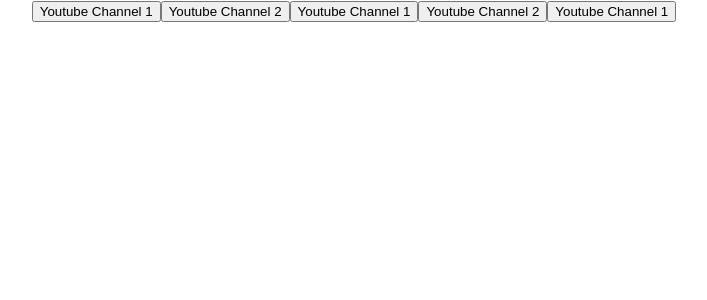
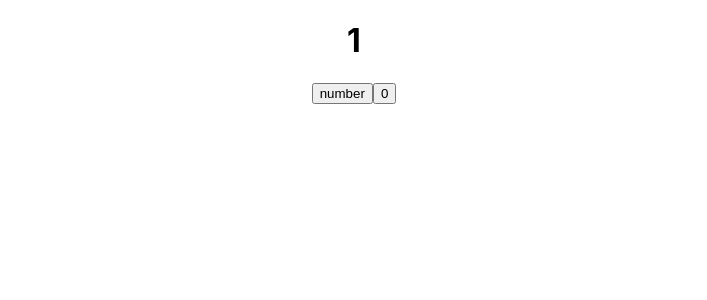
Before and after one commit to showermax/vscodeapp, a React (Create React App) app: page / in a window 1280 px wide. Shown: the top 300 px of the page, without its empty margins (286-993 px from the left). Built offline with nearby package versions, Linux system fonts and the light colour scheme.

Commit message:
usestate

```diff
--- a/src/App.tsx
+++ b/src/App.tsx
@@ -1,4 +1,4 @@
-import React from 'react';
+import React, {useState} from 'react';
 import logo from './logo.svg';
 import './App.css';
 import { Header } from './site/header';
@@ -6,24 +6,25 @@
 
 
 function App() {
-  const Foo1 = (subscriber: string, age: number) => {
-    console.log(subscriber, age);
-  }
-  const Foo2 = (subscriber: string) => {
-    console.log(subscriber);
-  }
-  const Foo3 = () => {
-    console.log("I'm stupid button");
-  }
+let [a, setA]=useState(1)
+const onClickHandler = ()=>{
+  setA(++a)
+  console.log(a);
+
+}
+const onClickHandler0 = ()=>{
+  setA(a=0)
+  console.log(a);
+
+}
   return (
     <div className="App">
-      <button> Youtube Channel 1</button>
-      <button> Youtube Channel 2</button>
-      <Button name={"Youtube Channel 1"} callback={() => Foo1("I'm Vasya", 21)} />
-      <Button name={"Youtube Channel 2"} callback={() => Foo2("I'm Ivan")} />
-      <Button name={"Youtube Channel 1"} callback={Foo3} />
+      <h1>{a}</h1>
+      <button onClick={onClickHandler}>number</button>
+      <button onClick={onClickHandler0}>0</button>
     </div>
   )
+
 }
 
 export default App;
@@ -38,3 +39,22 @@
 
   // <button onClick={subscriber("Ivan")}>button text</button>
   // <button onClick={subscriber("Vasya")}>button text</button>
+
+  // const Foo1 = (subscriber: string, age: number) => {
+  //   console.log(subscriber, age);
+  // }
+  // const Foo2 = (subscriber: string) => {
+  //   console.log(subscriber);
+  // }
+  // const Foo3 = () => {
+  //   console.log("I'm stupid button");
+  // }
+  // return (
+  //   <div className="App">
+  //     <button> Youtube Channel 1</button>
+  //     <button> Youtube Channel 2</button>
+  //     <Button name={"Youtube Channel 1"} callback={() => Foo1("I'm Vasya", 21)} />
+  //     <Button name={"Youtube Channel 2"} callback={() => Foo2("I'm Ivan")} />
+  //     <Button name={"Youtube Channel 1"} callback={Foo3} />
+  //   </div>
+  // )
```
